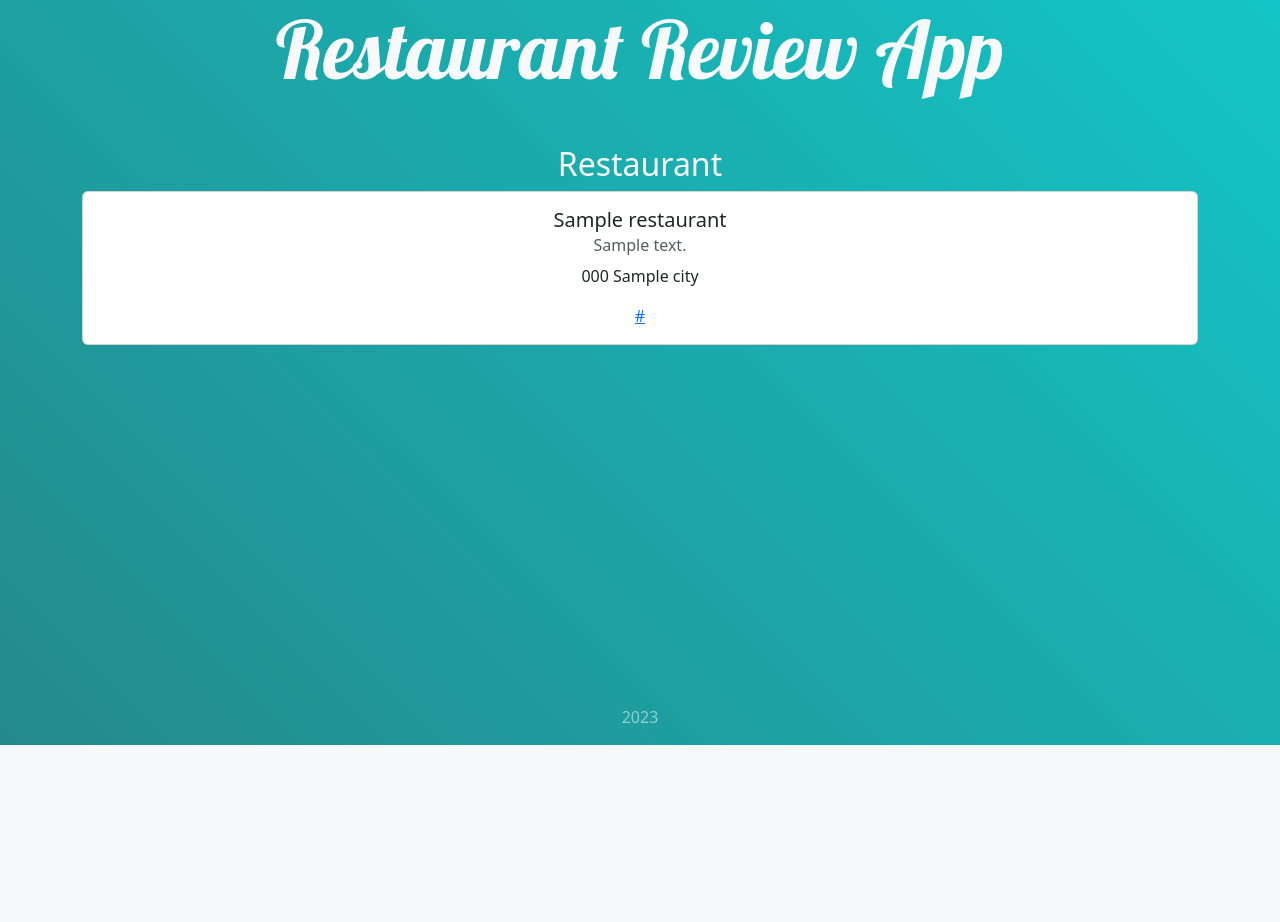
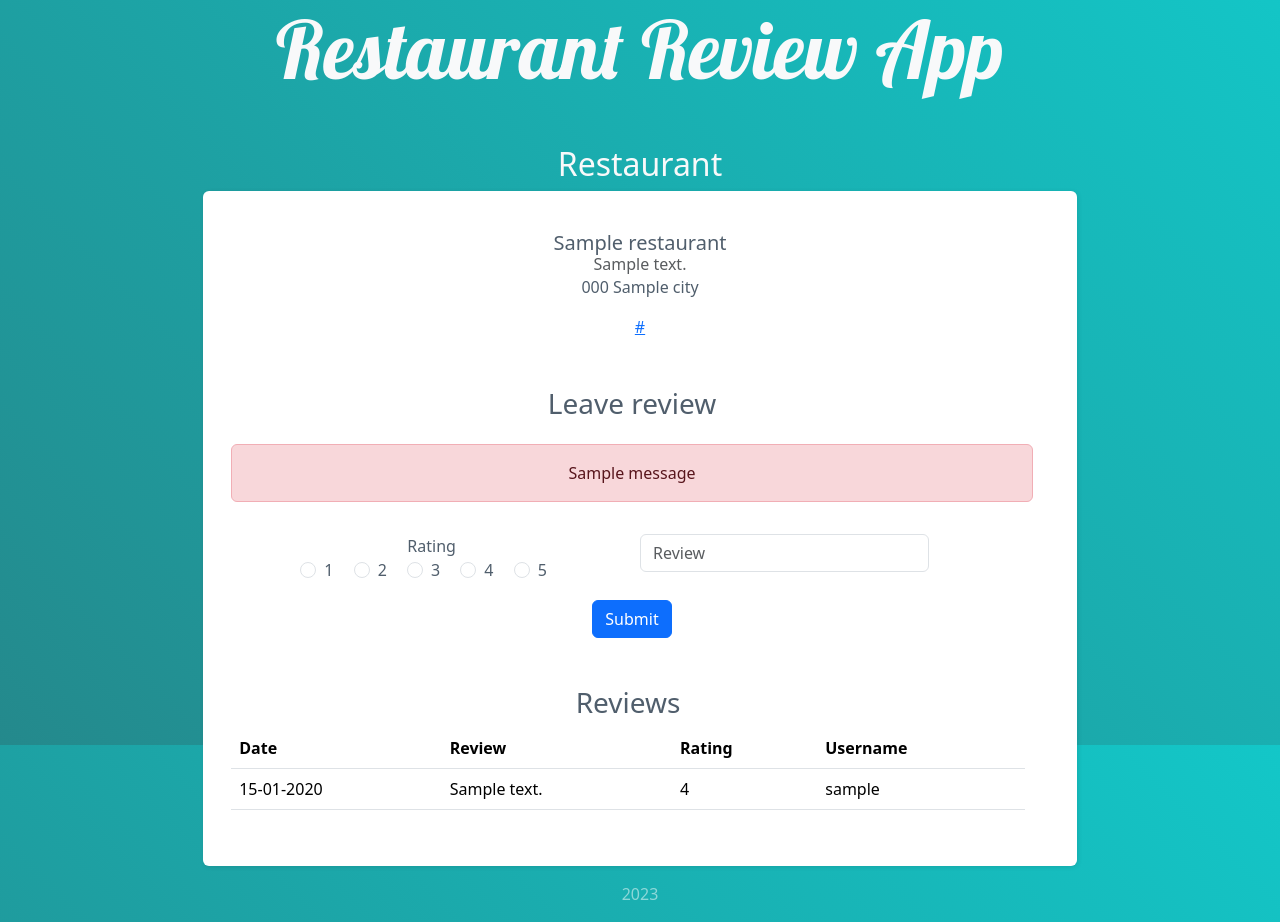
Before and after one commit to rauhja/restaurant-review-app, a Flask app: template templates/restaurant.html in a window 1280 px wide. Shown: the part 55-977 px from the top of the page. Before the commit the page ends 800 px from the top, so only its background shows below. Run offline with Flask 3, Linux system fonts and the light colour scheme; the visitor is signed in with stand-in values (Sample User, id 1); the template is opened without the code that fills it: most values are stand-ins (such as "Sample title", 1, 10 or a date in 2020); one stand-in notice (Sample message) is shown; parts of the project's set-up code (start-up, migrations or seed data) failed here and were passed over.

Commit message:
add review feature

```diff
--- a/db.py
+++ b/db.py
@@ -3,4 +3,5 @@ from flask_sqlalchemy import SQLAlchemy
 from os import getenv
 
 app.config["SQLALCHEMY_DATABASE_URI"] = getenv("DATABASE_URL").replace("://", "ql://", 1)
+# app.config["SQLALCHEMY_DATABASE_URI"] = getenv("DATABASE_URL")
 db = SQLAlchemy(app)
--- a/templates/restaurant.html
+++ b/templates/restaurant.html
@@ -4,17 +4,94 @@
 <div class="mt-5">
     <h2 class="text-light">Restaurant</h2>
 </div>
-<div class="row">
-    <div class="col">
-        <div class="card">
-            <div class="card-body">
-                <h5 class="card-title">{{ restaurant.name }}</h5>
-                <h6 class="card-subtitle mb-2 text-muted">{{ restaurant.address }}</h6>
-                <p class="card-text">{{ restaurant.postnumber }} {{ restaurant.city }}</p>
-                <a href="{{restaurant.website}}"class="card-link">{{ restaurant.website }}</a>
+<div class="container">
+  <div class="rest-list">
+    <div class="row">
+      <h5 class="card-title">{{ restaurant.name }}</h5>
+      <h6 class="card-subtitle text-muted">{{ restaurant.address }}</h6>
+      <p class="card-text">{{ restaurant.postnumber }} {{ restaurant.city }}</p>
+      <a href="{{restaurant.website}}"class="card-link">{{ restaurant.website }}</a>
+    </div>
+      <div class="row mt-3">
+        <form class="row g-3" method="post" action="/send">
+          <h3 class="sr-only">Leave review</h3>
+            {% with messages = get_flashed_messages() %}
+            {% if messages %}
+            <div class="alert alert-danger" role="alert">
+              {{ messages[0] }}
             </div>
+            {% endif %}
+            {% endwith %}
+            <div class="col-md-6">
+              <p class="m-0">Rating</p>
+              <div class="form-check form-check-inline mb-0">
+                  <input class="form-check-input" type="radio" name="rating" id="inlineRadio1" value="1">
+                  <label class="form-check-label" for="inlineRadio1">1</label>
+              </div>
+              <div class="form-check form-check-inline">
+                <input class="form-check-input" type="radio" name="rating" id="inlineRadio2" value="2">
+                <label class="form-check-label" for="inlineRadio2">2</label>
+              </div>
+              <div class="form-check form-check-inline">
+                <input class="form-check-input" type="radio" name="rating" id="inlineRadio3" value="3">
+                <label class="form-check-label" for="inlineRadio3">3</label>
+              </div>
+              <div class="form-check form-check-inline">
+                <input class="form-check-input" type="radio" name="rating" id="inlineRadio4" value="4">
+                <label class="form-check-label" for="inlineRadio4">4</label>
+              </div>
+              <div class="form-check form-check-inline">
+                <input class="form-check-input" type="radio" name="rating" id="inlineRadio5" value="5">
+                <label class="form-check-label" for="inlineRadio5">5</label>
+              </div>
+            </div>
+            <div class="col-md-6">
+              <input class="form-control w-75" type="text" name="review" placeholder="Review">
+            </div>
+            <div class="col-12">
+              <button class="btn btn-primary btn-block" type="submit">Submit</button>
+            </div>
+            <input type="hidden" name="restaurant_id" value="{{ restaurant.id }}">
+        </form>
+      </div>
+      <div class="row mt-5">
+        <div class="row">
+          <h3 class="sr-only">Reviews</h3>
+          {% if reviews %}
+          <table class="table table-hover">
+            <thead>
+              <tr>
+                <th scope="col">Date</th>
+                <th scope="col">Review</th>
+                <th scope="col">Rating</th>
+                <th scope="col">Username</th>
+                {% if session.user_role == 1 %}
+                <th scope="col">Delete</th>
+                {% endif %}
+              </tr>
+            </thead>
+            <tbody>
+              {% for review in reviews %}
+              <tr>
+                <td>{{ review.created_at.strftime("%d-%m-%Y")}}</td>
+                <td>{{ review.review }}</td>
+                <td>{{ review.rating }}</td>
+                <td>{{ review.username }}</td>
+                {% if session.user_role == 1 %}
+                <td>
+                    <a href="{{url_for('deletereview', id=review.id, restaurant_id=restaurant.id)}}" class="btn btn-danger">Delete</a>
+                </td>
+                {% endif %}
+              </tr>
+              {% endfor %}
+            </tbody>
+          </table>
+          {% else %}
+          <h6 class="card-subtitle mb-2 text-muted">No reviews yet... Be first to review</h6>
+          {% endif %}
         </div>
-    </div>
+      </div>
+  </div>
 </div>
 {% else %}
 <h3 class="text-center text-light">You need to log in to see restaurants</h3>
--- a/users.py
+++ b/users.py
@@ -34,3 +34,6 @@ def signup(username, password):
 
 def user_id():
     return session.get("user_id",0)
+
+def user_role():
+    return session.get("user_role", 0)
```
Also changed, not shown: reviews.py (added, +31 -0 lines), routes.py (+21 -1 lines), schema.sql (+9 -0 lines), templates/review.html (added, +48 -0 lines).
